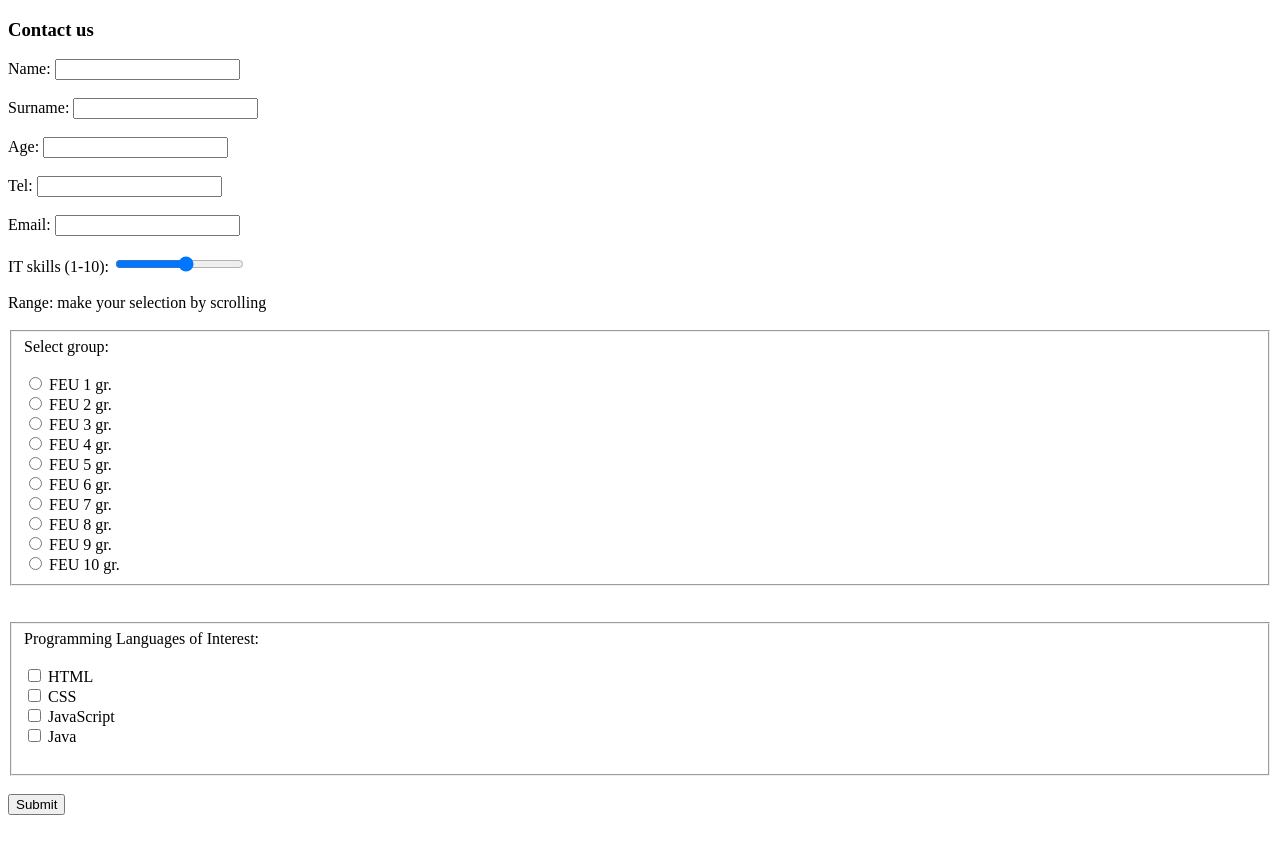
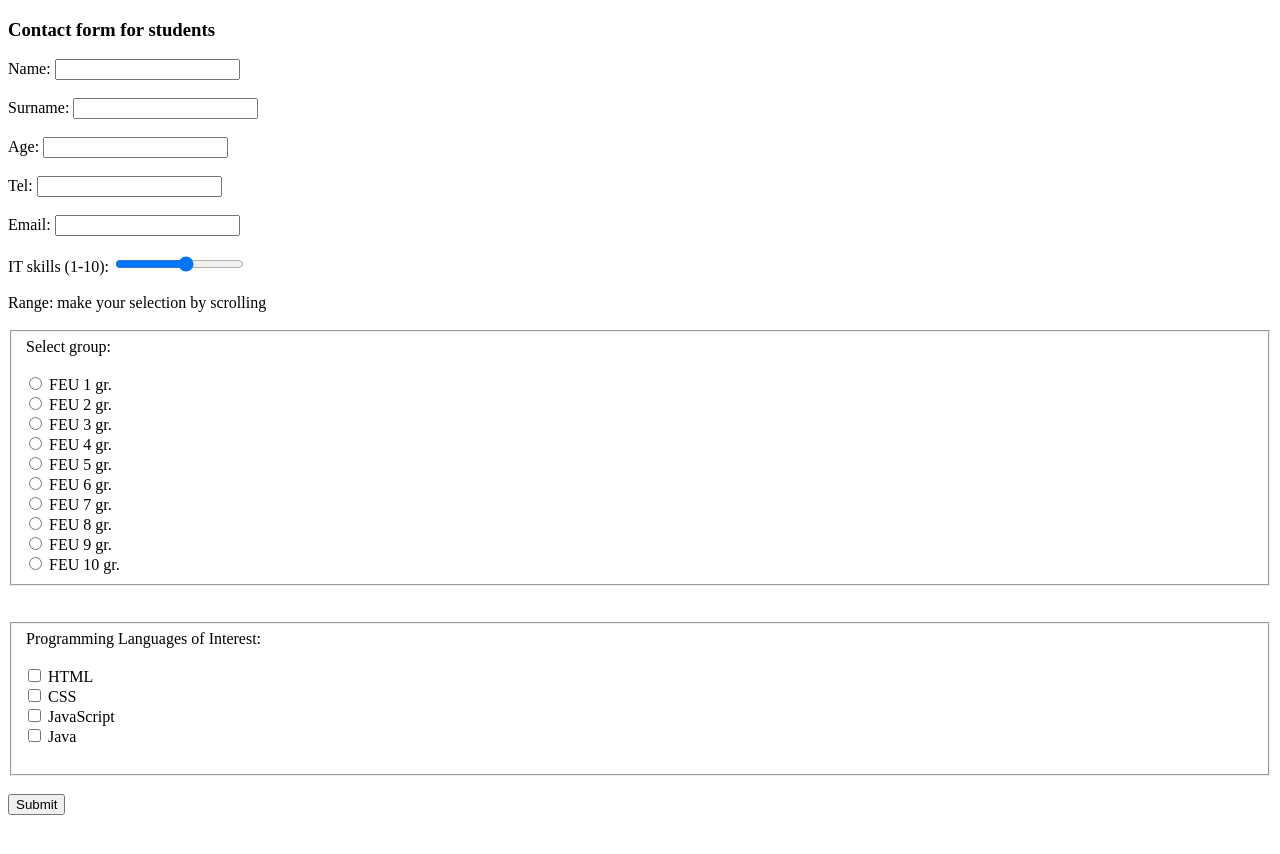
Before and after one commit to LinetaEm/STUDENTS_LIST, a plain HTML site: page index.html in a window 1280 px wide. Drawn offline with Linux system fonts and the light colour scheme.

Commit message:
changes3

```diff
--- a/index.html
+++ b/index.html
@@ -4,7 +4,7 @@
     <title>Contact Form</title>
 </head>
 <body>
-    <h3>Contact us</h3>
+    <h3>Contact form for students</h3>
     <form action="#" method="post">
 
     <div class="form-wraper-1">
@@ -40,7 +40,7 @@
     <br>
     <fieldset>
         <div class="group-wraper">
-            <label>Select group:</label><br>
+            <legend>Select group:</legend>
         </div>
         <br>
 
@@ -98,7 +98,7 @@
     <br>
     <fieldset>
         <div class="languages-wraper">
-            <label>Programming Languages of Interest:</label><br>
+            <legend>Programming Languages of Interest:</legend>
         </div>
         <br>
 
```
